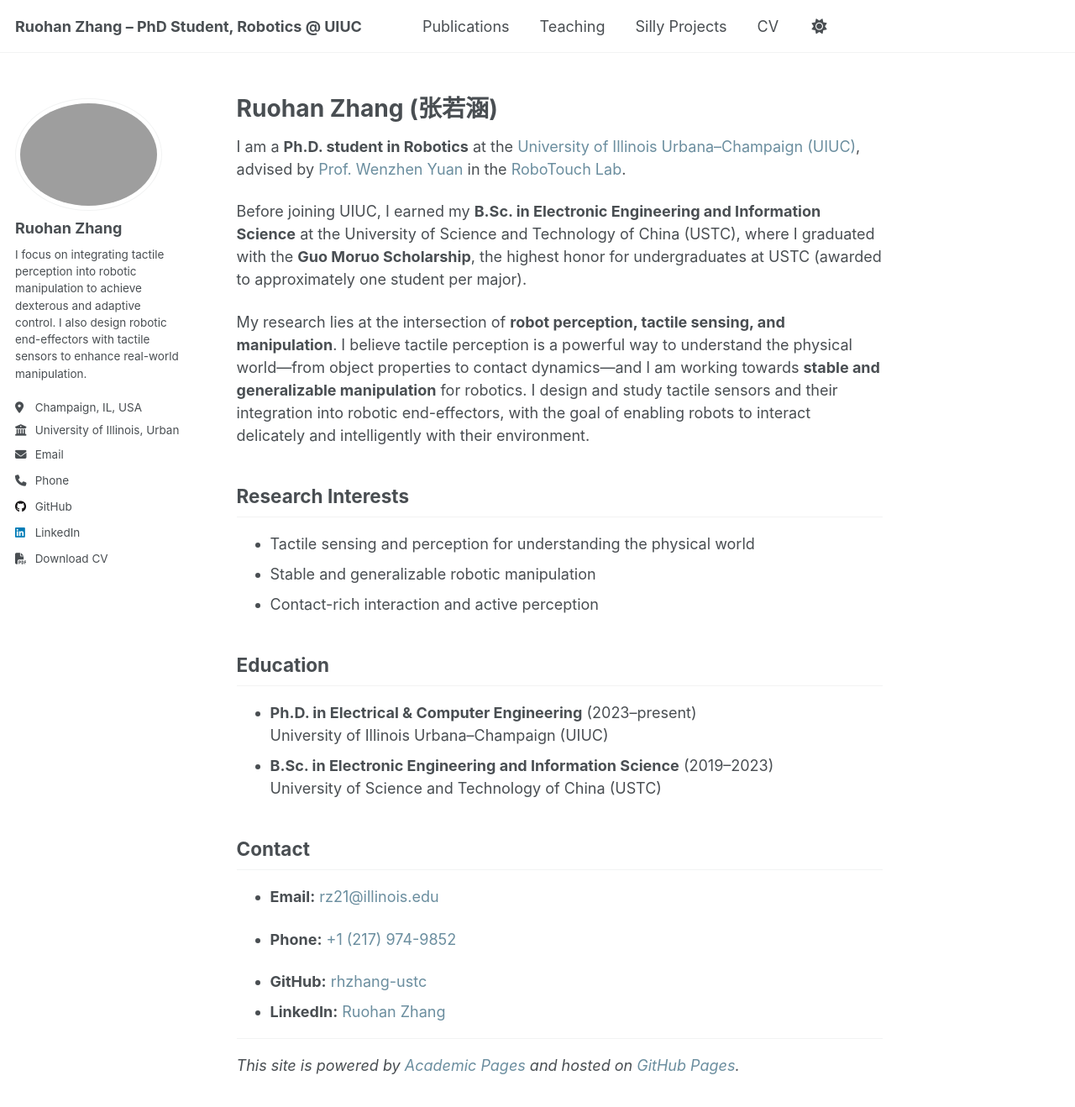
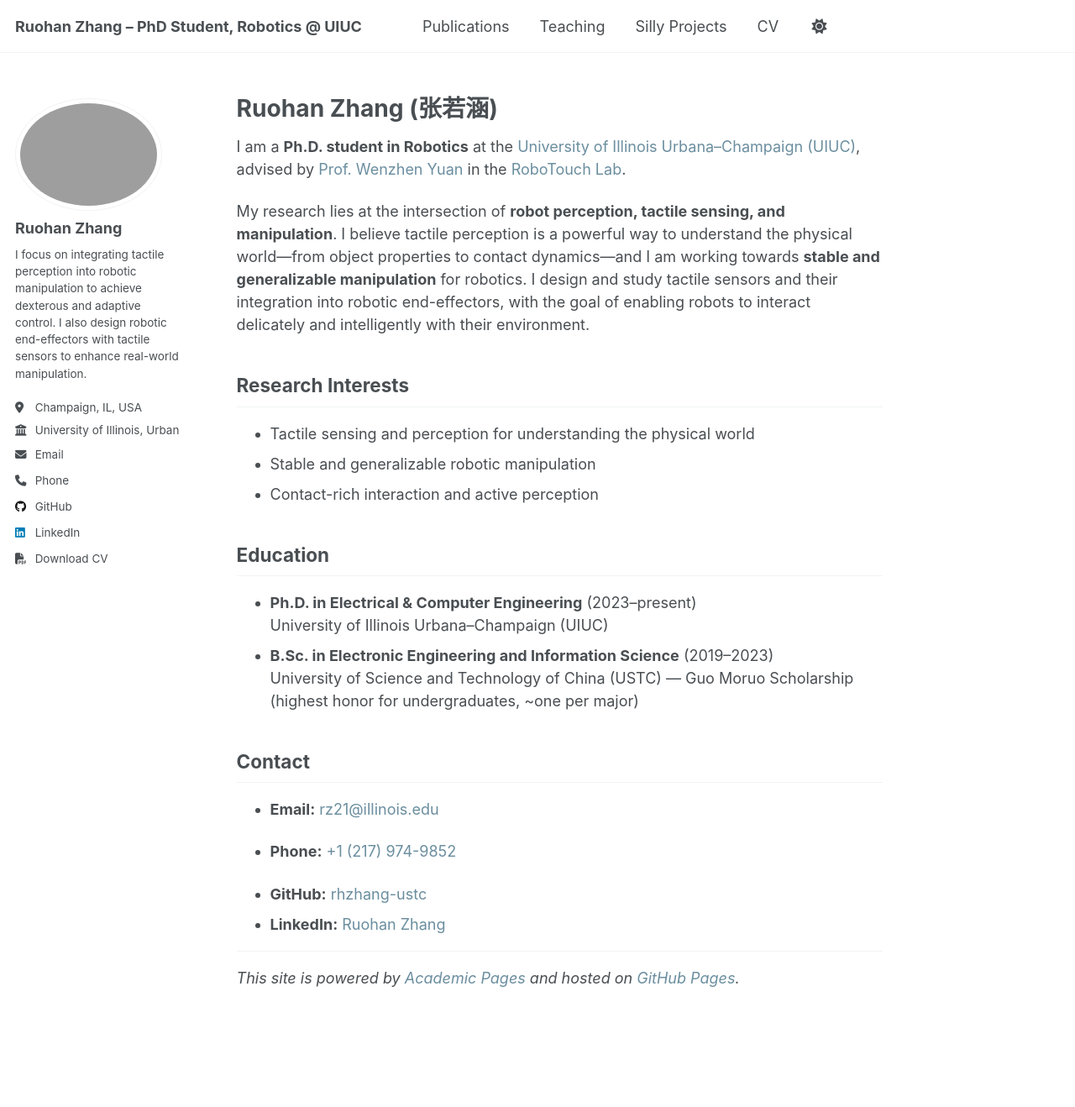
Before and after one commit to rhzhang-ustc/rhzhang-ustc.github.io, a Jekyll site: the page built from _pages/about.md, in a window 1280 px wide and 1400 px high. Shown: the top 1318 px of the window at 84% size. Built offline with Jekyll 4.4.1, drawn with Linux system fonts in a browser that asks for light colours; a script that is not in the unit is left out; part of the change alters nothing that is shown.

Commit message:
simplify

```diff
--- a/_pages/about.md
+++ b/_pages/about.md
@@ -10,8 +10,6 @@ redirect_from:
 # Ruohan Zhang (张若涵)
 
 I am a **Ph.D. student in Robotics** at the [University of Illinois Urbana–Champaign (UIUC)](https://illinois.edu/), advised by [Prof. Wenzhen Yuan](https://scholar.google.com/citations?user=SNqm6doAAAAJ&hl=en/) in the [RoboTouch Lab](https://robotouchlab.web.illinois.edu/).
-
-Before joining UIUC, I earned my **B.Sc. in Electronic Engineering and Information Science** at the University of Science and Technology of China (USTC), where I graduated with the **Guo Moruo Scholarship**, the highest honor for undergraduates at USTC (awarded to approximately one student per major).
 
 My research lies at the intersection of **robot perception, tactile sensing, and manipulation**. I believe tactile perception is a powerful way to understand the physical world—from object properties to contact dynamics—and I am working towards **stable and generalizable manipulation** for robotics. I design and study tactile sensors and their integration into robotic end-effectors, with the goal of enabling robots to interact delicately and intelligently with their environment.
 
@@ -26,7 +24,7 @@ My research lies at the intersection of **robot perception, tactile sensing, and
 - **Ph.D. in Electrical & Computer Engineering** (2023–present)
   University of Illinois Urbana–Champaign (UIUC)
 - **B.Sc. in Electronic Engineering and Information Science** (2019–2023)
-  University of Science and Technology of China (USTC)
+  University of Science and Technology of China (USTC) — Guo Moruo Scholarship (highest honor for undergraduates, ~one per major)
 
 ## Contact
 
```
